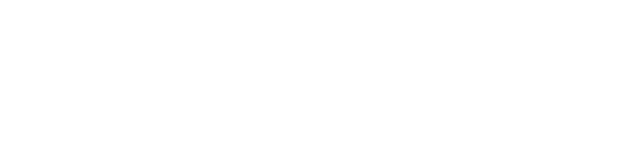
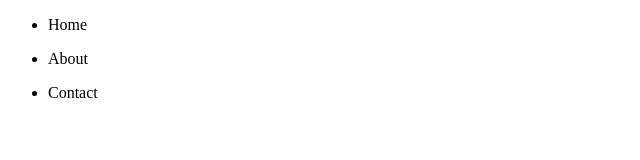
Before and after one commit to eshmitt/session_2, a plain HTML site: page work/session_2/index.html in a window 1280 px wide. Shown: the whole page, without its empty margins (0-640 px from the left). Drawn offline with Linux system fonts and the light colour scheme.

Commit message:
added basic nav bar

```diff
--- a/work/session_2/index.html
+++ b/work/session_2/index.html
@@ -7,6 +7,23 @@
     <title>Document</title>
 </head>
 <body>
+    <div id="wrapper">
+
+        <div id="nav_bar">
+            <ul>
+                <li><p>Home</p></li>
+                <li><p>About</p></li>
+                <li><p>Contact</p></li>
+            </ul>
+
+        </div>
+
+        <div id="left_section">
+
+        </div>
+
+        <div id="main_section"></div>
+    </div>
 
 </body>
 </html>
--- /dev/null
+++ b/work/session_2/main.css
@@ -0,0 +1,11 @@
+#wrapper {
+    width: 980px;
+    margin: 0 auto;
+    background-color: gray;
+}
+
+#nav_bar {
+    width: 980px;
+    margin: 0 auto;
+    background-color: black;
+}
```
